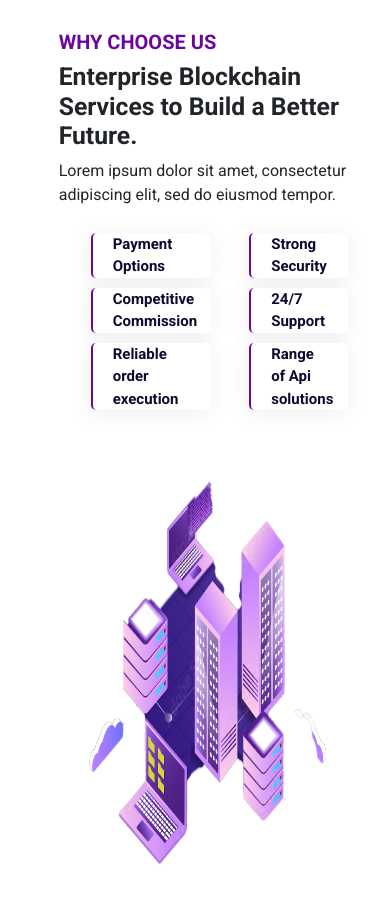
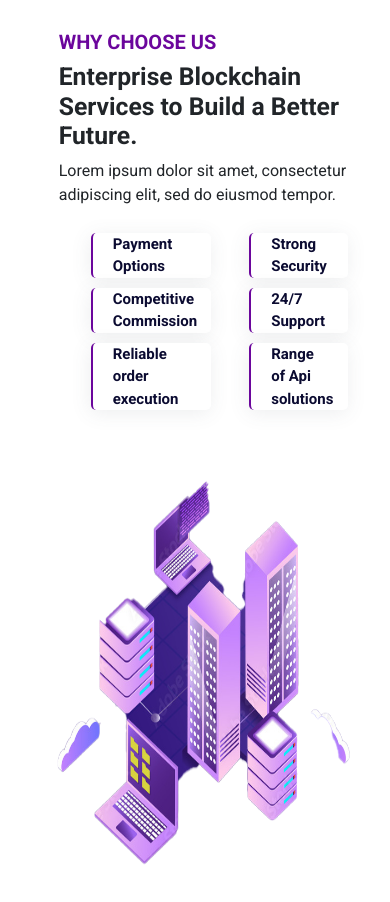
Before and after one commit to cyndylove1/heywallet, a Next.js app: page /blog in a window 390 px wide. Shown: the top 902 px of the page. Built offline with nearby package versions, Linux system fonts and the light colour scheme.

Commit message:
intial commit

```diff
--- a/app/styles.css
+++ b/app/styles.css
@@ -904,6 +904,7 @@ form .address:hover{
     }
     .services-content{
         flex-direction: column;
+        /* margin-right: 5%; */
 
     }
     /* services section ends here */
@@ -1154,7 +1155,7 @@ form .address:hover{
         margin-right: 30%;
     }
     .about-img{
-        margin-right: 20%;
+        margin-right: 25%;
 
     }
     .img5{
@@ -1169,9 +1170,12 @@ form .address:hover{
     }
     .services{
         height: 1000px;
+        /* padding: 0 3%; */
+        /* margin-right: 5%; */
     }
     .services-content{
         flex-direction: column;
+        margin-right: 5%;
 
     }
     /* services section ends here */
@@ -1188,8 +1192,8 @@ form .address:hover{
         margin-right: 5%;
     }
     .blog-img{
-        width: 130%;
-        /* margin-left:5%; */
+        width: 160%;
+        margin-right:20%;
     }
     .blog-container h5{
         padding-top: 30px;
@@ -1424,6 +1428,7 @@ form .address:hover{
     }
     .services-content{
         flex-direction: column;
+        margin-right: 5%;
 
     }
     /* services section ends here */
@@ -1665,6 +1670,7 @@ form .address:hover{
     }
     .services-content{
         flex-direction: column;
+        margin-right: 5%;
 
     }
     /* services section ends here */
```
